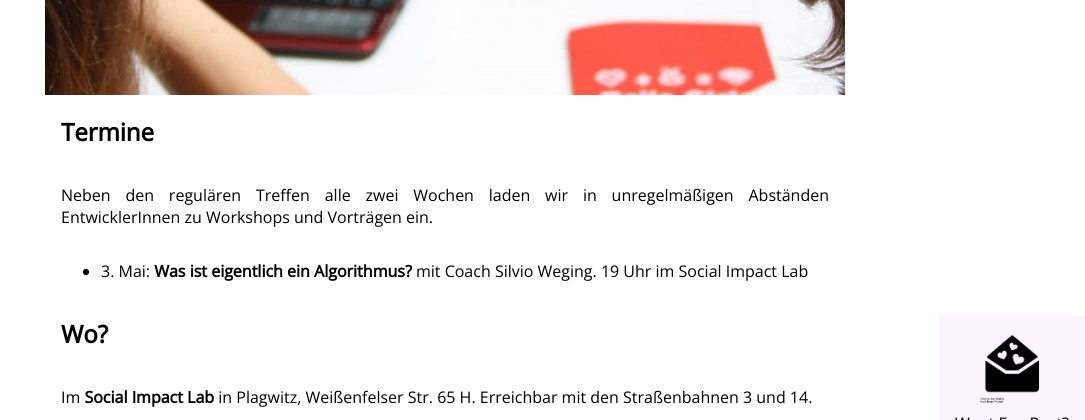
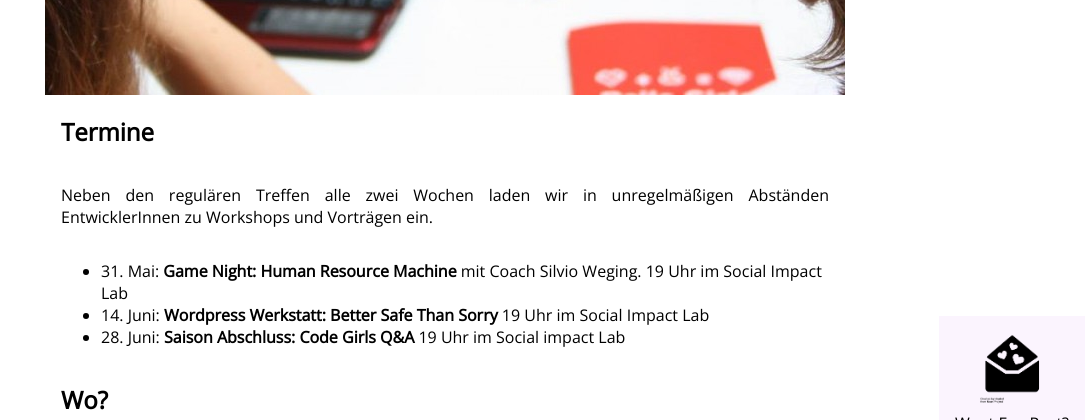
Before and after one commit to codegirls/codegirls.github.io, a Jekyll site: the page index.html, which Jekyll copies as it is, in a window 1280 px wide and 900 px high, scrolled down 1056 px, cut to the strip 0-420 px from the top of the window. Shown: the whole strip, without its empty margins (195-1280 px from the left). Built offline with Jekyll 4.4.1, drawn with Linux system fonts in a browser that asks for light colours.

Commit message:
May, June dates added

```diff
--- a/index.html
+++ b/index.html
@@ -65,7 +65,9 @@
         <p>Neben den regulären Treffen alle zwei Wochen laden wir in unregelmäßigen Abständen EntwicklerInnen zu Workshops und Vorträgen ein.</p>
 
         <ul>
-          <li>3. Mai: <b>Was ist eigentlich ein Algorithmus?</b> mit Coach Silvio Weging. 19 Uhr im Social Impact Lab</li>
+          <li>31. Mai: <b>Game Night: <a href="https://tomorrowcorporation.com/humanresourcemachine">Human Resource Machine</a></b></B></b> mit Coach Silvio Weging. 19 Uhr im Social Impact Lab</li>
+          <li>14. Juni: <b>Wordpress Werkstatt: Better Safe Than Sorry</b> 19 Uhr im Social Impact Lab</li>
+          <li>28. Juni: <b>Saison Abschluss: Code Girls Q&A</b> 19 Uhr im Social impact Lab</li>
         </ul>
       </section>
 
```
